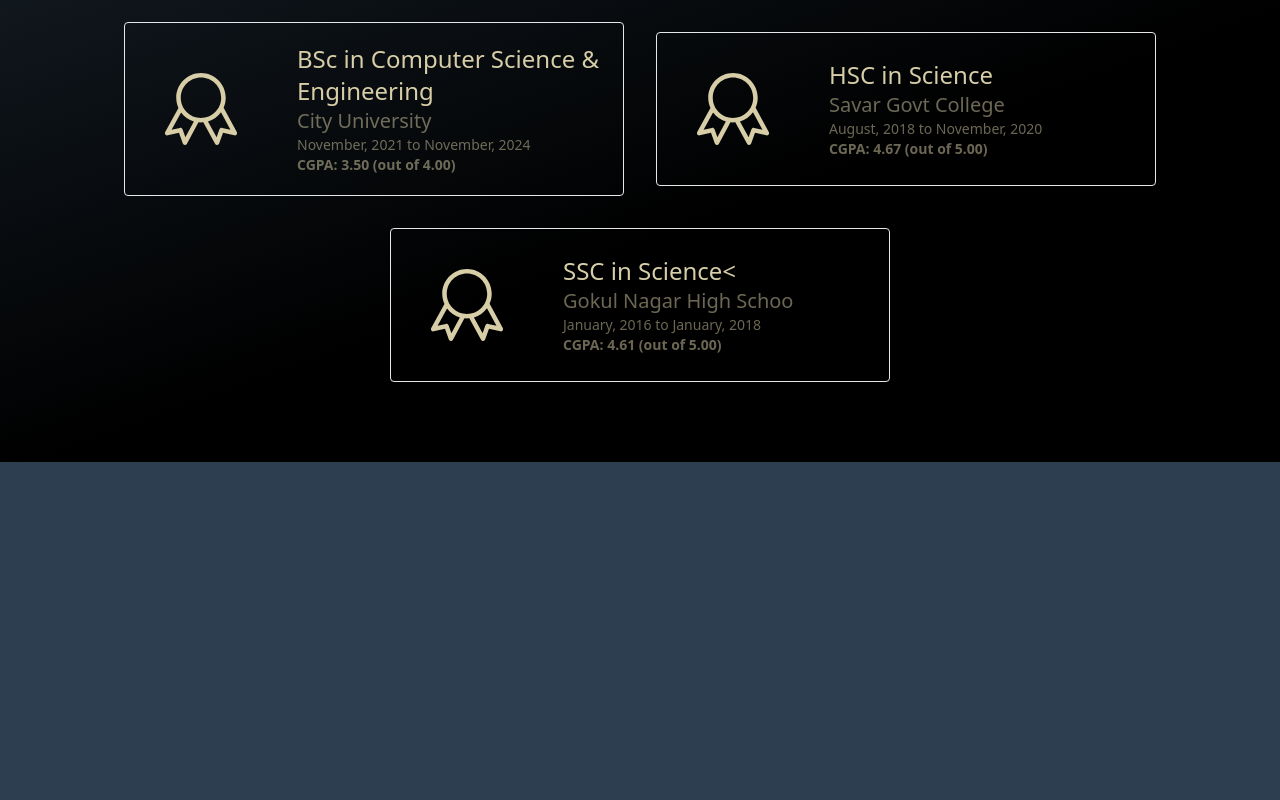
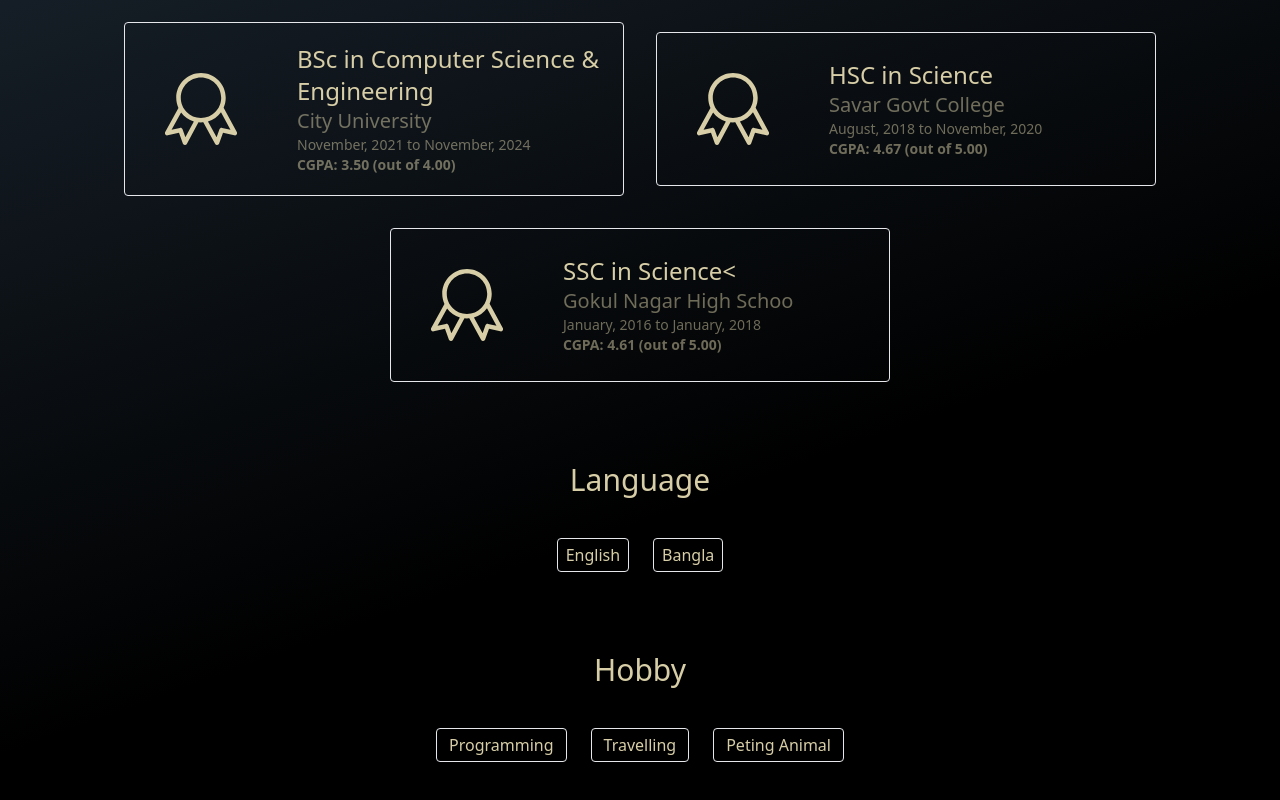
Before and after one commit to kaiesmahmud/nehal-portfolio, a React (Create React App) app: page /about in a window 1280 px wide. Shown: the part 812-1612 px from the top of the page. Before the commit the page ends 1274 px from the top, so only its background shows below. Built offline with nearby package versions, Linux system fonts and the light colour scheme.

Commit message:
about page updated

```diff
--- a/src/pages/About.js
+++ b/src/pages/About.js
@@ -42,6 +42,7 @@
                 </div>
 
             </section>
+            {/* --------------------------------------------Educational Qualification--------------------------------------------- */}
             <section>
                 <h1 className='text-3xl font-extralight text-center mb-20'>Educational Qualification</h1>
                 <div className='flex flex-wrap items-center justify-center gap-8'>
@@ -63,6 +64,23 @@
                         }
                 </div>
             </section>
+            {/* -----------------------Language Section---------------------------------------- */}
+            <section className='pt-20'>
+                <h1 className='text-3xl font-extralight text-center pb-10 '>Language</h1>
+                <div className='flex items-center justify-center gap-6 font-extralight'>
+                    <h4 className='bg-black border rounded px-2 py-1'>English</h4>
+                    <h4 className='bg-black border rounded px-2 py-1'>Bangla</h4>
+                </div>
+            </section>
+            {/* -----------------------Hobby Section---------------------------------------- */}
+            <section className='pt-20'>
+                <h1 className='text-3xl font-extralight text-center pb-10 '>Hobby</h1>
+                <div className='flex items-center justify-center gap-6 font-extralight'>
+                    <h4 className='bg-black border rounded px-3 py-1'>Programming</h4>
+                    <h4 className='bg-black border rounded px-3 py-1'>Travelling</h4>
+                    <h4 className='bg-black border rounded px-3 py-1'>Peting Animal</h4>
+                </div>
+            </section>
         </div>
     );
 };
```
